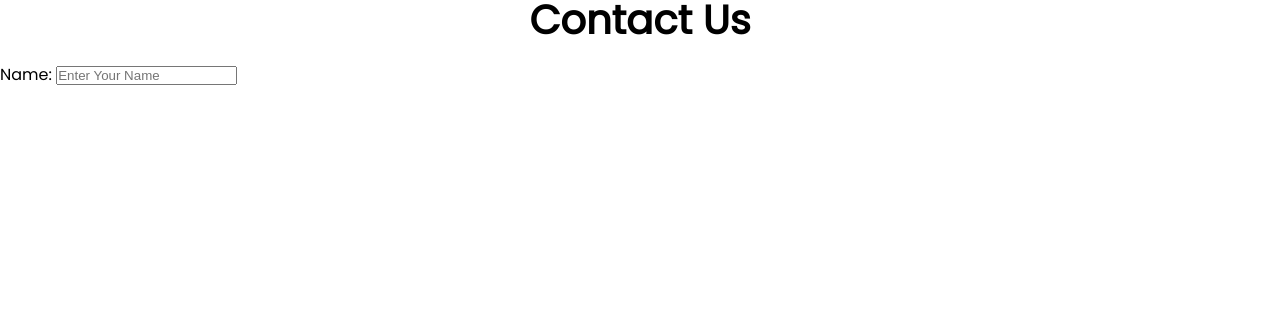
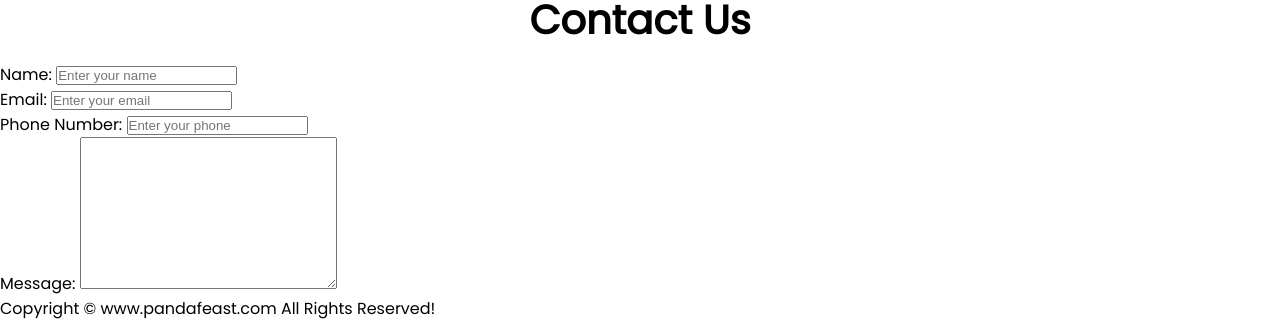
Before and after one commit to Aqib12664/Panda-Feast, a plain HTML site: page FOOD DELIVERING WEBSITE/index.html in a window 1280 px wide. Shown: the part 1630-1951 px from the top of the page. Before the commit the page ends 1717 px from the top, so only its background shows below. Drawn offline with Linux system fonts and the light colour scheme.

Commit message:
Update index.html

```diff
--- a/FOOD DELIVERING WEBSITE/index.html
+++ b/FOOD DELIVERING WEBSITE/index.html
@@ -102,14 +102,31 @@
         <div id="contact-box">
             <form action="">
                 <div class="form-group">
-                    <label for="name">Name:</label>
-                    <input type="text" name="name" id="name" placeholder="Enter Your Name" important>
-                </div>
+                    <div class="form-group">
+                        <label for="name">Name: </label>
+                        <input type="text" name="name" id="name" placeholder="Enter your name">
+                    </div>
+                    <div class="form-group">
+                        <label for="email">Email: </label>
+                        <input type="email" name="name" id="email" placeholder="Enter your email">
+                    </div>
+                    <div class="form-group">
+                        <label for="phone">Phone Number: </label>
+                        <input type="phone" name="name" id="phone" placeholder="Enter your phone">
+                    </div>
+                    <div class="form-group">
+                        <label for="message">Message: </label>
+                        <textarea name="message" id="message" cols="30" rows="10"></textarea>
+                    </div>
             </form>
         </div>
     </section>
 
-
+    <footer>
+        <div class="center">
+            <p> Copyright &copy; www.pandafeast.com All Rights Reserved!</p>
+        </div>
+    </footer>
 </body>
 
 </html>
```
